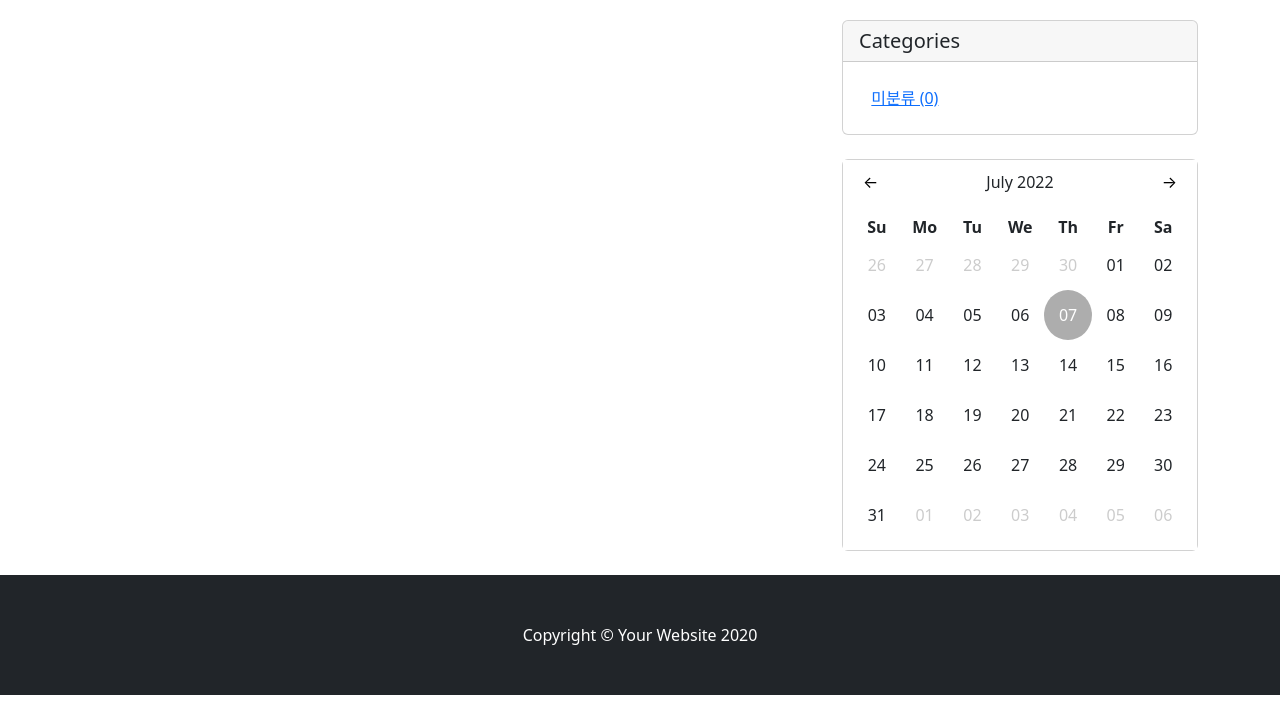
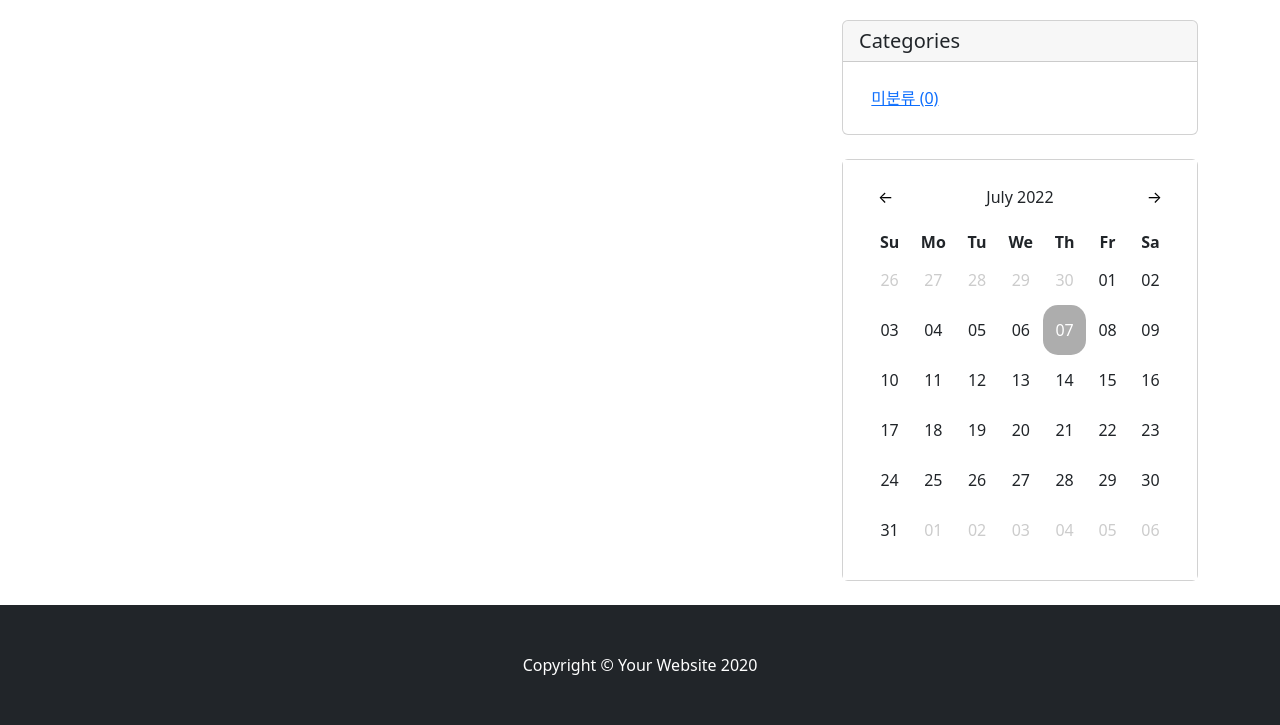
Before and after one commit to nidolight/djangoPublish, a Django app: page /blog/ in a window 1280 px wide. Shown: the part 197-922 px from the top of the page. Before the commit the page ends 892 px from the top, so only its background shows below. Run offline with Django 4.2, Linux system fonts and the light colour scheme; data that the repository does not hold is empty; some libraries are stand-ins or nearby versions.

Commit message:
calendar layout updated

```diff
--- a/blog/static/blog/css/rome.css
+++ b/blog/static/blog/css/rome.css
@@ -8,9 +8,8 @@
   display: none;
   /*border: 1px solid #333;*/
   background-color: #fff;
-  padding: 10px;
+  padding: 25px;
   text-align: center;
-
 
 }
 .rd-container-attachment {
@@ -67,7 +66,7 @@
   background-color: #adadad;
   color: #fff;
   /* new */
-  border-radius: 50%;
+  border-radius: 15px;
 }
 .rd-day-prev-month,
 .rd-day-next-month {
```
